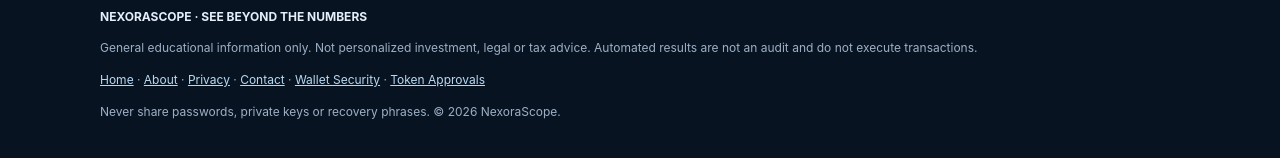
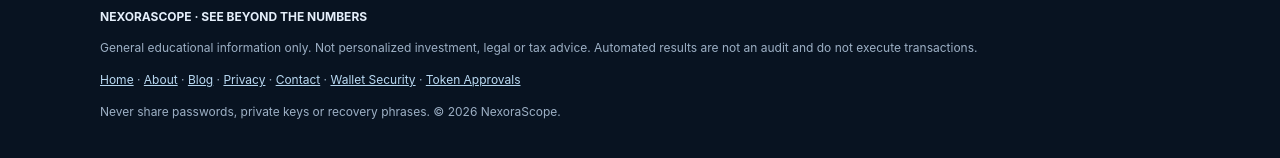
Before and after one commit to liuyinfang666-beep/nexorascope, a plain HTML site: page scanner.html in a window 1280 px wide. Shown: the part 940-1098 px from the top of the page. Drawn offline with Linux system fonts and the light colour scheme.

Commit message:
Add Blog navigation and SEO internal links

```diff
--- a/scanner.html
+++ b/scanner.html
@@ -33,6 +33,6 @@
 <section id="approvalsBlock" class="report-group approvals-block hidden"><div class="report-group-heading"><span class="group-kicker">PERMISSION REVIEW</span><h3>Approval details</h3><p class="fine">Only fields returned by the provider are shown. Blank or missing fields were not supplied.</p><div class="table-scroll"><table><thead><tr><th>Standard</th><th>Token / Collection</th><th>Token contract</th><th>Spender / Operator</th><th>Allowance</th><th>Token ID</th><th>Risk flag</th></tr></thead><tbody id="approvalsBody"></tbody></table></div></section>
 <p id="disclaimer" class="fine report-disclaimer"></p></div></section>
 </main>
-<footer><div class="wrap"><strong>NEXORASCOPE · SEE BEYOND THE NUMBERS</strong><p>General educational information only. Not personalized investment, legal or tax advice. Automated results are not an audit and do not execute transactions.</p><p><a href="index.html">Home</a> · <a href="about.html">About</a> · <a href="privacy.html">Privacy</a> · <a href="contact.html">Contact</a> · <a href="wallet-security.html">Wallet Security</a> · <a href="token-approval.html">Token Approvals</a></p><p>Never share passwords, private keys or recovery phrases. © 2026 NexoraScope.</p></div></footer>
+<footer><div class="wrap"><strong>NEXORASCOPE · SEE BEYOND THE NUMBERS</strong><p>General educational information only. Not personalized investment, legal or tax advice. Automated results are not an audit and do not execute transactions.</p><p><a href="index.html">Home</a> · <a href="about.html">About</a> · <a href="blog.html">Blog</a> · <a href="privacy.html">Privacy</a> · <a href="contact.html">Contact</a> · <a href="wallet-security.html">Wallet Security</a> · <a href="token-approval.html">Token Approvals</a></p><p>Never share passwords, private keys or recovery phrases. © 2026 NexoraScope.</p></div></footer>
 <script src="assets/scanner.js" defer></script>
 </body></html>
```
